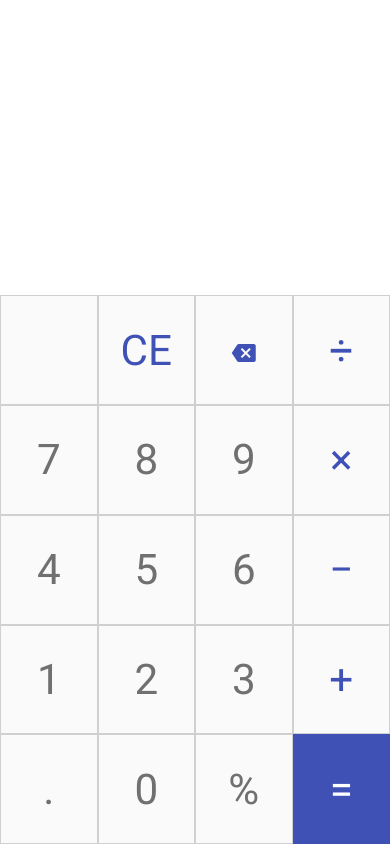
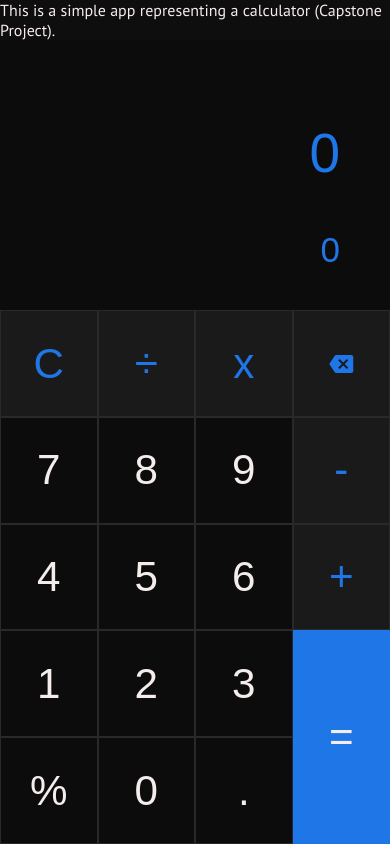
Before and after one commit to Aru-Ku/witty-calculator, a plain HTML site: page index.html in a window 390 px wide. Drawn offline with Linux system fonts and the light colour scheme.

Commit message:
Major changes
Re-writen HTML tags, changed CSS styling for responsiveness & updated script and calculation methods.

```diff
--- a/index.html
+++ b/index.html
@@ -1,45 +1,39 @@
 <!DOCTYPE html>
 <html lang="en">
 <head>
-    <meta name="viewport" content="width=device-width, initial-scale=1.0, maximum-scale=1.0, user-scalable=0">
-    <title>Witty Calculator</title>
-    <link rel="stylesheet" href="./style.css">
-    <link href="https://fonts.googleapis.com/css?family=Roboto&display=swap" rel="stylesheet">
+    <meta charset="UTF-8">
+    <meta name="viewport" content="width=device-width, initial-scale=1.0">
+    <meta http-equiv="X-UA-Compatible" content="ie=edge">
+    <title>Calculator | Capstone Project</title>
+    <link rel="stylesheet" href="style.css">
+    <link href="https://fonts.googleapis.com/css?family=PT+Sans&display=swap" rel="stylesheet">
     <link href="https://fonts.googleapis.com/icon?family=Material+Icons" rel="stylesheet">
 </head>
 <body>
-  <div class="view">
-      <input type="text" class="inputBox" id="inputBox" disabled><br>
-      <input type="text" class="resultBox" id="resultBox" disabled>
-  </div>
-  <div class="container">
-      <button class="btn edge-btn" id="clear"></button>  <!-- Empty Button for now.-->
-      <button class="btn edge-btn" onclick="cal.clear()">CE</button>
-      <button class="btn edge-btn" onclick="cal.backspace()">
-        <i class="material-icons">backspace</i>
-      </button>
-      <button class="btn edge-btn" onclick="cal.insertOperator('/')">&divide;</button>
-
-      <button class="btn num-btn" onclick="cal.insertValue('7')">7</button>
-      <button class="btn num-btn" onclick="cal.insertValue('8')">8</button>
-      <button class="btn num-btn" onclick="cal.insertValue('9')">9</button>
-      <button class="btn edge-btn" onclick="cal.insertOperator('*')">&times;</button>
-
-      <button class="btn num-btn" onclick="cal.insertValue('4')">4</button>
-      <button class="btn num-btn" onclick="cal.insertValue('5')">5</button>
-      <button class="btn num-btn" onclick="cal.insertValue('6')">6</button>
-      <button class="btn edge-btn" onclick="cal.insertOperator('-')">&minus;</button>
-
-      <button class="btn num-btn" onclick="cal.insertValue('1')">1</button>
-      <button class="btn num-btn" onclick="cal.insertValue('2')">2</button>
-      <button class="btn num-btn" onclick="cal.insertValue('3')">3</button>
-      <button class="btn edge-btn" onclick="cal.insertOperator('+')">&plus;</button>
-
-      <button class="btn num-btn" onclick="cal.insertDecimal('.')">.</button>
-      <button class="btn num-btn" onclick="cal.insertValue('0')">0</button>
-      <button class="btn num-btn" onclick="cal.insertOperator('%')">&percnt;</button>
-      <button class="btn answer-btn" onclick="cal.finalExe()">=</button>
-  </div>
-    <script src="./script.js"></script>
+    <div class="container">
+        <div class="info">This is a simple app representing a calculator (Capstone Project).</div>
+        <input type="text" class="input" value="0" style="font-size: 55px; padding: 80px 50px 15px 10px;" disabled>
+        <input type="text" class="result" value="0" style="font-size: 35px; padding: 30px 50px 40px 10px;" disabled>
+        <input type="button" class="btn side" value="C">
+        <input type="button" class="btn side" value="÷">
+        <input type="button" class="btn side" value="x">
+        <input type="button" class="btn side material-icons" value="backspace">
+        <input type="button" class="btn" value="7">
+        <input type="button" class="btn" value="8">
+        <input type="button" class="btn" value="9">
+        <input type="button" class="btn side" value="-">
+        <input type="button" class="btn" value="4">
+        <input type="button" class="btn" value="5">
+        <input type="button" class="btn" value="6">
+        <input type="button" class="btn side" value="+">
+        <input type="button" class="btn" value="1">
+        <input type="button" class="btn" value="2">
+        <input type="button" class="btn" value="3">
+        <input type="button" class="btn side" value="=">
+        <input type="button" class="btn" value="%">
+        <input type="button" class="btn" value="0">
+        <input type="button" class="btn" value=".">
+    </div>
+    <script src="script.js"></script>
 </body>
 </html>
--- a/script.js
+++ b/script.js
@@ -1,111 +1,58 @@
-const inputBox = document.getElementById("inputBox");
-const resultBox = document.getElementById("resultBox");
-var inputs = []; // stores the inputs from the keys
-var value = ""; // stores
-var l1 = 0, l2 = 0;
+const input = document.querySelector('.input');
+const result = document.querySelector('.result');
+const btns = document.querySelectorAll('input');
+const errors = [ '++', '+-', '+x', '+÷', '+%',
+                 '-+', '--', '-x', '-÷', '-%',
+                 'x+', 'x-', 'xx', 'x÷', 'x%',
+                 '÷+', '÷-', '÷x', '÷÷', '÷%',
+                 '%+', '%-', '%x', '%÷', '%%' ] // possible error occurances
 
-var cal = {
-  insertValue: function(data) {
-    value += data;
-    this.updateInputBox(data);
-  },
-  insertOperator: function(op) {
-    if(value != "") {
-      inputs.push(parseFloat(value));
-      value = "";
+// clears the result box
+const clear = () => {
+    result.value = 0;
+    input.value = 0;
+}
+// calculate the result
+const calculate = () => {
+    try {
+        result.value = eval(input.value.replace(/÷/g, '/').replace(/x/g, '*'));
+    } catch(e) {
+        if(errors.some(er => input.value.includes(er)))
+            result.value = "⚠ CHECK INPUTS";
     }
-    l1 = inputs.length;
-    if((inputs[l1-1] == '+') || (inputs[l1-1] == '-') || (inputs[l1-1] == '*') ||
-       (inputs[l1-1] == '/') || (inputs[l1-1] == '%') || (inputs[l1-1] == '.')) {
-      inputs[l1-1] = op;
-      this.updateInputBox('?');
-    } else {
-      inputs.push(op);
+}
+// backspace function
+const backspace = () => {
+    input.value = input.value.slice(0, input.value.length - 1);
+}
+// percentage calculation
+const percentage = () => {
+    try {
+        input.value = eval(input.value.replace(/÷/g, '/').replace(/x/g, '*'))/100;
+    } catch(e) {
+        result.value = "OOPS!! Error calculating percentage";
     }
-    this.updateInputBox(op);
-  },
-  insertDecimal: function() {
-    if(!value.includes('.')) {
-      value += '.';
+}
+// Validate input at each entry
+const validateAnswer = () => {
+    try { calculate(); }
+    catch(e) { return; }
+}
+// pulling data
+const gather = (e) => {
+    value = e.path[0].value;
+    switch(value) {
+        case 'C': clear(); break;
+        case '=': calculate(); break;
+        case '%': percentage(); break;
+        case "backspace": backspace(); break;
+        default : {
+            if(input.value == 0 && !input.value.includes('0.')) {
+                input.value = value;
+                break;
+            } input.value += value;
+        }
     }
-    this.updateInputBox('.');
-  },
-  backspace: function() {
-    l1 = inputs.length;
-    l2 = value.length;
-    resultBox.value = "";
-    if((inputs[l1-1] == '+') || (inputs[l1-1] == '-') || (inputs[l1-1] == '*') ||
-       (inputs[l1-1] == '/') || (inputs[l1-1] == '%') || (inputs[l1-1] == '.')) {
-      value += inputs[l1-2];
-      inputs = inputs.splice(0, l1-2);
-    } else {
-      value = value.substring(0, l2-1);
-    }
-    this.updateInputBox('?');
-  },
-  finalExe: function() {
-    if(value != "") { inputs.push(parseFloat(value)); }
-    resultBox.value = evaluate(inputs);
-    value = "";
-    value += inputs[0];
-    inputs = [];
-  },
-  clear: function() {
-    inputBox.value = "";
-    resultBox.value = "";
-    inputs = [];
-    value = [];
-  },
-  updateInputBox: function(str) {
-    if(str == '?') {
-      console.log(inputBox.value);
-      inputBox.value = inputBox.value.substring(0, inputBox.value.length-1);
-    } else {
-      inputBox.value += str;
-    }
-  }
-};
-
-
-function evaluate(inputs) {
-  var operatorIndex, operation;
-  Object.keys(calOperation).forEach(function(pre) {
-    while(inputs.includes(pre)) {
-      operatorIndex = inputs.indexOf(pre);
-      if(pre == '%') {
-    		var arg = Number(inputs[operatorIndex - 1])
-    		var total = calOperation[pre](arg);
-    		inputs.splice((operatorIndex-1),2, total);
-    		continue;
-    	}
-      inputs = calSequence(pre, operatorIndex, inputs);
-    }
-  });
-  return inputs;
+    validateAnswer();
 }
-
-const calOperation = {
-  '%': (arg1) => arg1 / 100,
-  '*': (arg1, arg2) => arg1 * arg2,
-  '/': (arg1, arg2) => arg1 / arg2,
-  '+': (arg1, arg2) => arg1 + arg2,
-  '-': (arg1, arg2) => arg1 - arg2,
-};
-
-const inputIndex = (index, inputs) => {
-  const arg1 = Number(inputs[index - 1]);
-  const arg2 = Number(inputs[index + 1]);
-  return [arg1, arg2];
-};
-
-const reduced = (index, newInputs, inputs) => {
-  inputs.splice((index-1),3,newInputs);
-  return inputs;
-};
-
-const calSequence = (op, operatorIndex, inputs) => {
-  const argument = inputIndex(operatorIndex, inputs);
-  const total = calOperation[op](argument[0], argument[1]);
-  const final = reduced(operatorIndex, total, inputs);
-  return final;
-};
+btns.forEach(btn => btn.addEventListener('click', gather));
--- a/style.css
+++ b/style.css
@@ -1,77 +1,62 @@
+:root {
+  --main-bg: rgba(14, 13, 13, 0.911);
+  --side-bg: rgb(26, 26, 26);
+  --side: rgb(31, 118, 231);
+  --font: rgb(245, 236, 236);
+}
 * {
-  box-sizing: border-box;;
   margin: 0;
+  padding: 0;
+  box-sizing: border-box;
 }
+
 body, html {
   height: 100vh;
-}
-
-.view {
-  display: flex;
-  height: 35%;
-  flex-direction: column;
+  background-color: var(--main-bg);
+  font-family: 'PT Sans', sans-serif;
 }
 
 .container {
-  width: 100%;
-  height: 52%;
-}
-.title {
-  font-family: "Supermercado One", cursive;
-  margin-top: 11px;
-  margin-bottom: 5px;
-  color: #3F51B5
-}
-.resultBox,
-.inputBox {
-  margin: auto;
-  width: 80%;
-  text-align: right;
-  outline: none;
-  border: none;
-  background-color: white;
+  display: grid;
+  grid-template-columns: repeat(4, 1fr);
+  grid-template-rows: 40px 1.5fr 1fr repeat(5, 1fr) ;
+  height: 100%;
 }
 
-.resultBox {
-  padding: 10px 10px 15px 10px;
-  font-size: 6vh;
-  color: #7b88d1;
+.info{
+  color: var(--font);
+  grid-column: 1 / -1;
 }
 
-.inputBox {
-  padding: 30px 10px 40px 10px;
-  font-size: 8vh;
-  color: #3F51B5;
+input {
+  border: 0.5px solid rgb(41, 41, 41);
+  background-color: var(--main-bg);
+}
+input[type=text] {
+  grid-column: 1 / -1;
+  text-align: right;
+  border: none;
+  color: var(--side);
   overflow: hidden;
+  color: var(--side);
+}
+input[value="="] { grid-row: span 2;
+  background-color: var(--side);
+  color: var(--font);
+  border: none;
+}
+.btn {
+  font-size: 5vh;
+  color: var(--font);
+}
+.side {
+  color: var(--side);
+  background-color: var(--side-bg);
 }
 
-.btn {
-  font-family: "Roboto", sans-serif;
-  font-size: 5vh;
-  font-weight: 400;
-  width: 25%;
-  height: 25%;
-  outline: none;
-  border: 1px solid rgb(208, 208, 208);
-  background-color: rgb(250, 250, 250);
-  border-radius: 0px;
-  float: left;
-  cursor: pointer;
-  position: relative;
-  transition-duration: 0.4s;
-  overflow: hidden;
+@media (min-width: 950px) {
+  .container {
+      width: 50%;
+      margin: auto;
+  }
 }
-
-.num-btn {
-  color: rgb(112, 112, 112);
-}
-
-.edge-btn {
-  color: #3F51B5;
-}
-
-.answer-btn {
-  border: none;
-  background-color: #3F51B5;
-  color: white;
-}
```
